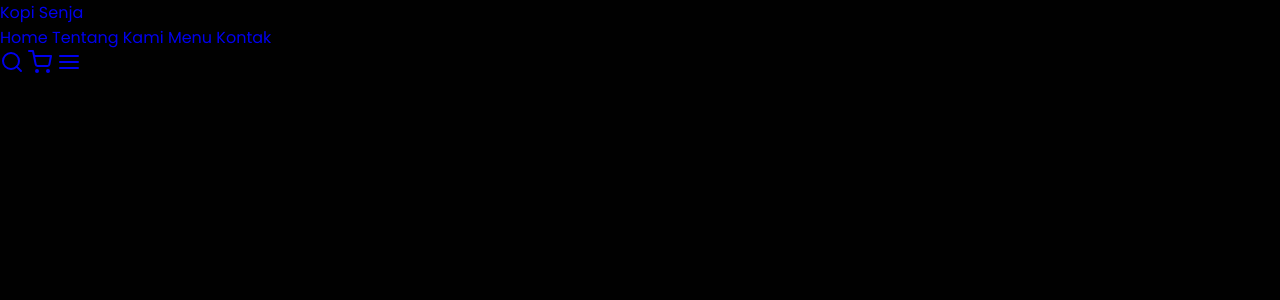
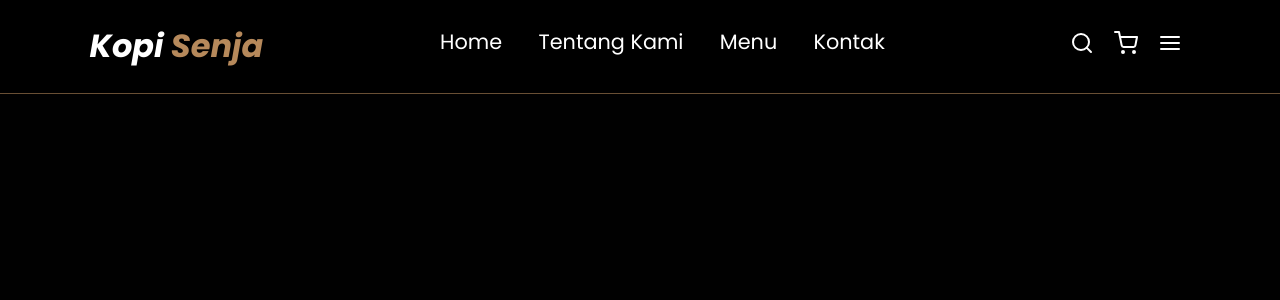
Before and after one commit to dickyyahya/Kopi-Senja, a PHP site: page / in a window 1280 px wide. Shown: the top 300 px of the page. Run offline with PHP 8.4, Linux system fonts and the light colour scheme.

Commit message:
edit navbar awal

```diff
--- a/css/style.css
+++ b/css/style.css
@@ -18,3 +18,62 @@ body {
   background-color: var(--bg);
   color: #fff;
 }
+
+.navbar {
+  display: flex;
+  justify-content: space-between;
+  align-items: center;
+  padding: 1.4rem 7%;
+  background-color: rgba(0, 0, 0, 0.8);
+  border-bottom: 1px solid #694f34;
+  position: fixed;
+  top: 0;
+  left: 0;
+  right: 0;
+  z-index: 9999;
+}
+
+.navbar .navbar-logo {
+  font-size: 2rem;
+  font-weight: 700;
+  color: #fff;
+  font-style: italic;
+}
+
+.navbar .navbar-logo span {
+  color: var(--primary);
+  font-style: italic;
+}
+
+.navbar .navbar-nav a {
+  color: #fff;
+  display: inline-block;
+  font-size: 1.3rem;
+  margin: 0 1rem;
+}
+
+.navbar .navbar-nav a:hover {
+  color: var(--primary);
+}
+
+.navbar .navbar-nav a::after {
+  content: "";
+  display: block;
+  padding-bottom: 0.5rem;
+  border-bottom: 0.1rem solid var(--primary);
+  transform: scaleX(0);
+  transition: 0.2s linear;
+}
+
+.navbar .navbar-nav a:hover::after {
+  transform: scaleX(0.5);
+}
+
+.navbar .navbar-extra a {
+  color: #fff;
+  margin: 0 0.5rem;
+}
+
+.navbar .navbar-extra a:hover {
+  color: var(--primary);
+}
--- a/index.html
+++ b/index.html
@@ -19,7 +19,7 @@
   <body>
     <!-- navbar mulai -->
     <nav class="navbar">
-      <a href="#" class="nabar-logo">Kopi <span>Senja</span></a>
+      <a href="#" class="navbar-logo">Kopi <span>Senja</span></a>
       <div class="navbar-nav">
         <a href="#">Home</a>
         <a href="#about">Tentang Kami</a>
```
